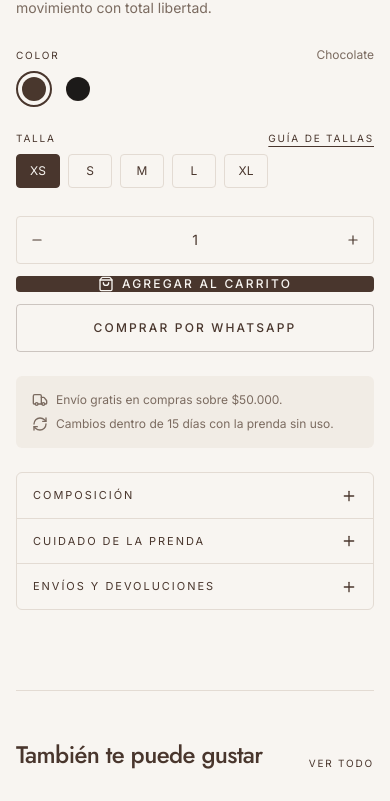
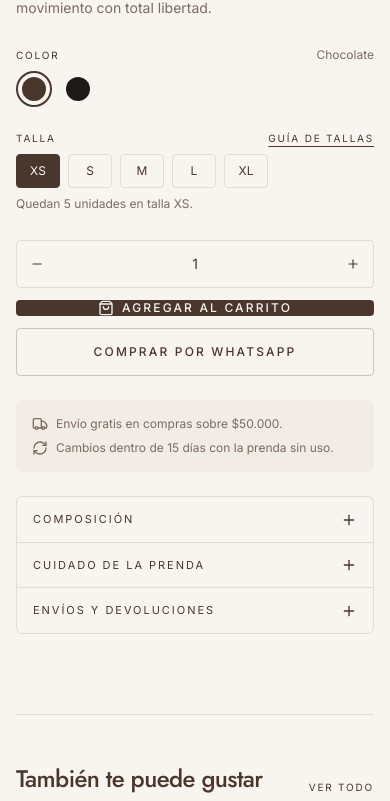
Before and after one commit to pblgllgs/lune-activewear, a React (Vite) app: page /producto/demo-calza-flare in a window 390 px wide. Shown: the part 940-1741 px from the top of the page. Built offline with nearby package versions, Linux system fonts and the light colour scheme; no server answers; the database is empty; grey boxes are pictures that could not be loaded.

Commit message:
feat: stock por talla en admin, ficha y carrito

```diff
--- a/src/components/layout/CartDrawer.tsx
+++ b/src/components/layout/CartDrawer.tsx
@@ -146,7 +146,8 @@ export function CartDrawer() {
                           <button
                             type="button"
                             onClick={() => setQty(item.key, item.qty + 1)}
-                            className="flex h-8 w-8 items-center justify-center transition hover:bg-secondary"
+                            disabled={typeof item.stock === "number" && item.qty >= item.stock}
+                            className="flex h-8 w-8 items-center justify-center transition hover:bg-secondary disabled:cursor-not-allowed disabled:opacity-40"
                             aria-label="Sumar unidad"
                           >
                             <Plus className="h-3 w-3" />
--- a/src/components/shop/ProductCard.tsx
+++ b/src/components/shop/ProductCard.tsx
@@ -2,12 +2,14 @@ import { Link } from "react-router-dom";
 import { ArrowUpRight } from "lucide-react";
 import type { Product } from "@/types/product";
 import { categoryLabel } from "@/lib/categories";
+import { isSoldOut } from "@/lib/stock";
 import { discountPercent, formatCLP } from "@/lib/utils";
 import { Badge } from "@/components/ui/badge";
 import { ImageWithFallback } from "@/components/shop/ImageWithFallback";
 
 export function ProductCard({ product }: { product: Product }) {
   const discount = discountPercent(product.price, product.compareAtPrice);
+  const soldOut = isSoldOut(product);
 
   return (
     <Link to={`/producto/${product.id}`} className="group block">
@@ -21,6 +23,7 @@ export function ProductCard({ product }: { product: Product }) {
         <div className="absolute left-3 top-3 flex flex-col items-start gap-1.5">
           {product.isNew && <Badge variant="accent">Nuevo</Badge>}
           {discount > 0 && <Badge>-{discount}%</Badge>}
+          {soldOut && <Badge variant="secondary">Agotado</Badge>}
         </div>
 
         <span className="absolute bottom-3 right-3 flex h-9 w-9 items-center justify-center rounded-full bg-background/90 text-primary opacity-0 shadow-sm backdrop-blur transition group-hover:opacity-100">
--- a/src/context/CartContext.tsx
+++ b/src/context/CartContext.tsx
@@ -17,6 +17,8 @@ export interface CartItem {
   size: string;
   color: string;
   qty: number;
+  /** Unidades disponibles al agregar (para no superar el stock desde el carrito). */
+  stock?: number;
 }
 
 interface CartContextValue {
@@ -70,9 +72,13 @@ export function CartProvider({ children }: { children: ReactNode }) {
     setItems((current) => {
       const existing = current.find((i) => i.key === key);
       if (existing) {
-        return current.map((i) => (i.key === key ? { ...i, qty: i.qty + qty } : i));
+        const max = typeof existing.stock === "number" ? existing.stock : Number.POSITIVE_INFINITY;
+        return current.map((i) =>
+          i.key === key ? { ...i, qty: Math.min(max, i.qty + qty) } : i
+        );
       }
-      return [...current, { ...item, key, qty }];
+      const max = typeof item.stock === "number" ? item.stock : Number.POSITIVE_INFINITY;
+      return [...current, { ...item, key, qty: Math.min(max, qty) }];
     });
   }, []);
 
@@ -83,7 +89,11 @@ export function CartProvider({ children }: { children: ReactNode }) {
   const setQty = useCallback((key: string, qty: number) => {
     setItems((current) =>
       current
-        .map((i) => (i.key === key ? { ...i, qty: Math.max(0, qty) } : i))
+        .map((i) => {
+          if (i.key !== key) return i;
+          const max = typeof i.stock === "number" ? i.stock : Number.POSITIVE_INFINITY;
+          return { ...i, qty: Math.min(max, Math.max(0, qty)) };
+        })
         .filter((i) => i.qty > 0)
     );
   }, []);
--- a/src/lib/catalog.ts
+++ b/src/lib/catalog.ts
@@ -12,7 +12,7 @@ const SIZES = ["XS", "S", "M", "L", "XL"];
  * (o si la lectura falla). Al conectar Firestore, el panel admin reemplaza
  * estos productos por los reales.
  */
-export const DEMO_PRODUCTS: Product[] = [
+const DEMO_BASE: Product[] = [
   {
     id: "demo-calza-flare",
     name: "Calza Flare",
@@ -205,6 +205,21 @@ export const DEMO_PRODUCTS: Product[] = [
   },
 ];
 
+/** El catálogo de ejemplo parte con 5 unidades por talla. */
+export const DEMO_PRODUCTS: Product[] = DEMO_BASE.map((product) => ({
+  ...product,
+  stockBySize: Object.fromEntries(product.sizes.map((size) => [size, 5])),
+}));
+
+function normalizeStock(value: unknown): Record<string, number> | undefined {
+  if (!value || typeof value !== "object") return undefined;
+  const entries = Object.entries(value as Record<string, unknown>)
+    .map(([size, qty]) => [size, Number(qty)] as const)
+    .filter(([, qty]) => Number.isFinite(qty))
+    .map(([size, qty]) => [size, Math.max(0, Math.floor(qty))] as const);
+  return entries.length > 0 ? Object.fromEntries(entries) : undefined;
+}
+
 export function normalizeProduct(id: string, data: Record<string, unknown>): Product {
   return {
     id,
@@ -217,6 +232,7 @@ export function normalizeProduct(id: string, data: Record<string, unknown>): Pro
     care: data.care ? String(data.care) : undefined,
     shipping: data.shipping ? String(data.shipping) : undefined,
     sizes: Array.isArray(data.sizes) ? (data.sizes as string[]) : [],
+    stockBySize: normalizeStock(data.stockBySize),
     colors: Array.isArray(data.colors) ? (data.colors as Product["colors"]) : [],
     images: Array.isArray(data.images) ? (data.images as string[]) : [],
     featured: Boolean(data.featured),
--- /dev/null
+++ b/src/lib/stock.ts
@@ -0,0 +1,35 @@
+import type { Product } from "@/types/product";
+
+/**
+ * Stock por talla.
+ *
+ * `null` significa que el producto no tiene información de stock para esa talla
+ * (productos antiguos o demo): se considera disponible sin límite.
+ */
+export function sizeStock(product: Product, size: string): number | null {
+  const value = product.stockBySize?.[size];
+  return typeof value === "number" && Number.isFinite(value) ? Math.max(0, Math.floor(value)) : null;
+}
+
+export function isSizeSoldOut(product: Product, size: string): boolean {
+  return sizeStock(product, size) === 0;
+}
+
+/** Suma de unidades registradas (ignora tallas sin información). */
+export function totalStock(product: Product): number {
+  return Object.values(product.stockBySize ?? {}).reduce(
+    (sum, value) => sum + (Number.isFinite(value) ? Math.max(0, Math.floor(value)) : 0),
+    0
+  );
+}
+
+/** Solo está agotado si todas sus tallas tienen stock 0 registrado. */
+export function isSoldOut(product: Product): boolean {
+  if (product.sizes.length === 0) return false;
+  return product.sizes.every((size) => sizeStock(product, size) === 0);
+}
+
+/** Primera talla con stock (o la primera de la lista si todas están agotadas). */
+export function firstAvailableSize(product: Product): string {
+  return product.sizes.find((size) => sizeStock(product, size) !== 0) ?? product.sizes[0] ?? "Único";
+}
--- a/src/pages/Admin.tsx
+++ b/src/pages/Admin.tsx
@@ -29,6 +29,7 @@ import {
 import { auth, db, isFirebaseConfigured } from "@/lib/firebase";
 import { deleteFromR2, isUploadConfigured, slugify, uploadToR2 } from "@/lib/upload";
 import { normalizeProduct, seedDemoProducts } from "@/lib/catalog";
+import { totalStock } from "@/lib/stock";
 import { CATEGORIES, categoryLabel } from "@/lib/categories";
 import { formatCLP } from "@/lib/utils";
 import type { Product, ProductColor } from "@/types/product";
@@ -205,6 +206,12 @@ function ProductForm({ editing }: { editing: Product | null }) {
   const [sizes, setSizes] = useState<string[]>(
     editing?.sizes?.length ? editing.sizes : ["S", "M", "L"]
   );
+  const [stockBySize, setStockBySize] = useState<Record<string, number>>(() => {
+    const initialSizes = editing?.sizes?.length ? editing.sizes : ["S", "M", "L"];
+    return Object.fromEntries(
+      initialSizes.map((size) => [size, editing?.stockBySize?.[size] ?? 5])
+    );
+  });
   const [colors, setColors] = useState<ProductColor[]>(
     editing?.colors?.length ? editing.colors : [{ name: "Chocolate", hex: "#49372D" }]
   );
@@ -219,10 +226,20 @@ function ProductForm({ editing }: { editing: Product | null }) {
     e: React.ChangeEvent<HTMLInputElement | HTMLTextAreaElement>
   ) => setForm({ ...form, [key]: e.target.value });
 
-  const toggleSize = (size: string) =>
+  const toggleSize = (size: string) => {
     setSizes((current) =>
       current.includes(size) ? current.filter((s) => s !== size) : [...current, size]
     );
+    setStockBySize((current) =>
+      current[size] === undefined ? { ...current, [size]: 5 } : current
+    );
+  };
+
+  const setStock = (size: string, value: string) =>
+    setStockBySize((current) => ({
+      ...current,
+      [size]: Math.max(0, Math.floor(Number(value) || 0)),
+    }));
 
   const updateColor = (index: number, patch: Partial<ProductColor>) =>
     setColors((current) => current.map((c, i) => (i === index ? { ...c, ...patch } : c)));
@@ -305,6 +322,9 @@ function ProductForm({ editing }: { editing: Product | null }) {
         care: form.care,
         shipping: form.shipping,
         sizes,
+        stockBySize: Object.fromEntries(
+          sizes.map((size) => [size, Math.max(0, Math.floor(stockBySize[size] ?? 0))])
+        ),
         colors: colors.filter((c) => c.name.trim()),
         images: urls,
         featured: form.featured,
@@ -332,6 +352,7 @@ function ProductForm({ editing }: { editing: Product | null }) {
         setImages([]);
         setColors([{ name: "Chocolate", hex: "#49372D" }]);
         setSizes(["S", "M", "L"]);
+        setStockBySize({ S: 5, M: 5, L: 5 });
         setForm({
           name: "",
           category: CATEGORIES[0].id,
@@ -430,9 +451,14 @@ function ProductForm({ editing }: { editing: Product | null }) {
             </div>
           </div>
 
-          {/* Tallas */}
+          {/* Tallas y stock */}
           <div>
-            <Label className="text-base">Tallas disponibles *</Label>
+            <div className="flex flex-wrap items-center justify-between gap-2">
+              <Label className="text-base">Tallas disponibles *</Label>
+              <span className="text-[11px] text-muted-foreground">
+                Cantidad por talla · 0 = agotada
+              </span>
+            </div>
             <div className="mt-3 flex flex-wrap gap-2">
               {SIZE_OPTIONS.map((size) => (
                 <button
@@ -449,6 +475,24 @@ function ProductForm({ editing }: { editing: Product | null }) {
                 </button>
               ))}
             </div>
+
+            {sizes.length > 0 && (
+              <div className="mt-4 grid grid-cols-2 gap-3 sm:grid-cols-3 md:grid-cols-4">
+                {SIZE_OPTIONS.filter((size) => sizes.includes(size)).map((size) => (
+                  <div key={size} className="space-y-1">
+                    <Label className="text-xs text-muted-foreground">Talla {size}</Label>
+                    <Input
+                      type="number"
+                      min={0}
+                      step={1}
+                      value={stockBySize[size] ?? 0}
+                      onChange={(e) => setStock(size, e.target.value)}
+                      aria-label={`Cantidad disponible talla ${size}`}
+                    />
+                  </div>
+                ))}
+              </div>
+            )}
           </div>
 
           {/* Colores */}
@@ -641,6 +685,7 @@ export default function Admin() {
     return {
       count: products.length,
       featured: products.filter((p) => p.featured).length,
+      stock: products.reduce((sum, product) => sum + totalStock(product), 0),
       value,
     };
   }, [products]);
@@ -761,11 +806,17 @@ export default function Admin() {
 
         {tab === "dashboard" && (
           <>
-            <div className="grid grid-cols-1 gap-4 sm:grid-cols-3">
+            <div className="grid grid-cols-1 gap-4 sm:grid-cols-2 lg:grid-cols-4">
               <Card>
                 <CardHeader>
                   <CardTitle className="text-3xl">{stats.count}</CardTitle>
                   <CardDescription>Productos publicados</CardDescription>
+                </CardHeader>
+              </Card>
+              <Card>
+                <CardHeader>
+                  <CardTitle className="text-3xl">{stats.stock}</CardTitle>
+                  <CardDescription>Unidades en stock</CardDescription>
                 </CardHeader>
               </Card>
               <Card>
@@ -867,6 +918,14 @@ export default function Admin() {
                           {categoryLabel(product.category)} · {formatCLP(product.price)} ·{" "}
                           {product.sizes.join(" / ") || "sin tallas"} · {product.images.length} imágenes
                         </p>
+                        <p className="mt-0.5 truncate text-[11px] text-muted-foreground">
+                          Stock:{" "}
+                          {product.sizes.length > 0
+                            ? product.sizes
+                                .map((size) => `${size} ${product.stockBySize?.[size] ?? "—"}`)
+                                .join(" · ")
+                            : "sin tallas"}
+                        </p>
                       </div>
                       <div className="flex shrink-0 gap-1">
                         <Button
--- a/src/pages/ProductDetail.tsx
+++ b/src/pages/ProductDetail.tsx
@@ -12,6 +12,7 @@ import {
 } from "lucide-react";
 import { getProduct, getProducts } from "@/lib/catalog";
 import { categoryLabel } from "@/lib/categories";
+import { firstAvailableSize, isSizeSoldOut, isSoldOut, sizeStock } from "@/lib/stock";
 import { discountPercent, formatCLP } from "@/lib/utils";
 import { whatsappLink } from "@/lib/constants";
 import { useCart } from "@/context/CartContext";
@@ -41,7 +42,7 @@ export default function ProductDetail() {
     getProduct(id)
       .then((found) => {
         setProduct(found);
-        setSize(found?.sizes[0] ?? "Único");
+        setSize(found ? firstAvailableSize(found) : "Único");
         setColor(found?.colors[0]?.name ?? "Único");
       })
       .finally(() => setLoading(false));
@@ -77,11 +78,17 @@ export default function ProductDetail() {
   const sameCategory = related.filter((p) => p.category === product.category).slice(0, 4);
   const suggestions = sameCategory.length > 0 ? sameCategory : related.slice(0, 4);
   const currentImage = images[index] ?? images[0];
+  const soldOut = isSoldOut(product);
+  const currentStock = sizeStock(product, size);
 
   const prev = () => setIndex((i) => (i - 1 + images.length) % images.length);
   const next = () => setIndex((i) => (i + 1) % images.length);
 
   const handleAdd = () => {
+    if (currentStock === 0) {
+      toast.error("Esa talla está agotada.");
+      return;
+    }
     addItem({
       productId: product.id,
       name: product.name,
@@ -90,6 +97,7 @@ export default function ProductDetail() {
       size,
       color,
       qty,
+      stock: currentStock ?? undefined,
     });
     toast.success(`${product.name} se agregó al carrito.`);
     openCart();
@@ -134,6 +142,7 @@ export default function ProductDetail() {
             <div className="absolute left-4 top-4 flex flex-col gap-1.5">
               {product.isNew && <Badge variant="accent">Nuevo</Badge>}
               {discount > 0 && <Badge>-{discount}%</Badge>}
+              {soldOut && <Badge variant="secondary">Agotado</Badge>}
             </div>
 
             {images.length > 1 && (
@@ -243,21 +252,39 @@ export default function ProductDetail() {
               </Link>
             </div>
             <div className="mt-2 flex flex-wrap gap-2">
-              {product.sizes.map((s) => (
+              {product.sizes.map((s) => {
+                const out = isSizeSoldOut(product, s);
+                return (
                   <button
                     key={s}
                     type="button"
-                  onClick={() => setSize(s)}
+                    onClick={() => {
+                      setSize(s);
+                      setQty(1);
+                    }}
+                    disabled={out}
+                    title={out ? "Talla agotada" : undefined}
                     className={`min-w-11 rounded-md border px-3 py-2 text-xs transition ${
-                    size === s
+                      out
+                        ? "cursor-not-allowed border-input text-muted-foreground/50 line-through"
+                        : size === s
                           ? "border-primary bg-primary text-primary-foreground"
                           : "border-input hover:border-primary"
                     }`}
                   >
                     {s}
                   </button>
-              ))}
+                );
+              })}
             </div>
+            {currentStock === 0 && (
+              <p className="mt-2 text-xs text-destructive">Esta talla está agotada.</p>
+            )}
+            {currentStock !== null && currentStock > 0 && currentStock <= 5 && (
+              <p className="mt-2 text-xs text-muted-foreground">
+                Quedan {currentStock} unidad{currentStock === 1 ? "" : "es"} en talla {size}.
+              </p>
+            )}
           </div>
 
           {/* Cantidad + agregar */}
@@ -275,14 +302,21 @@ export default function ProductDetail() {
               <button
                 type="button"
                 onClick={() => setQty((q) => q + 1)}
-                className="flex h-full w-10 items-center justify-center transition hover:bg-secondary"
+                disabled={currentStock !== null && qty >= currentStock}
+                className="flex h-full w-10 items-center justify-center transition hover:bg-secondary disabled:cursor-not-allowed disabled:opacity-40"
                 aria-label="Sumar unidad"
               >
                 <Plus className="h-3.5 w-3.5" />
               </button>
             </div>
-            <Button size="lg" className="flex-1" onClick={handleAdd}>
-              <ShoppingBag className="h-4 w-4" /> Agregar al carrito
+            <Button
+              size="lg"
+              className="flex-1"
+              onClick={handleAdd}
+              disabled={currentStock === 0}
+            >
+              <ShoppingBag className="h-4 w-4" />
+              {currentStock === 0 ? "Talla agotada" : "Agregar al carrito"}
             </Button>
           </div>
 
--- a/src/types/product.ts
+++ b/src/types/product.ts
@@ -14,6 +14,8 @@ export interface Product {
   care?: string;
   shipping?: string;
   sizes: string[];
+  /** Unidades disponibles por talla. Si falta una talla, se considera sin límite. */
+  stockBySize?: Record<string, number>;
   colors: ProductColor[];
   images: string[];
   featured?: boolean;
```
Lines whose indentation alone changed are shown as unchanged.
